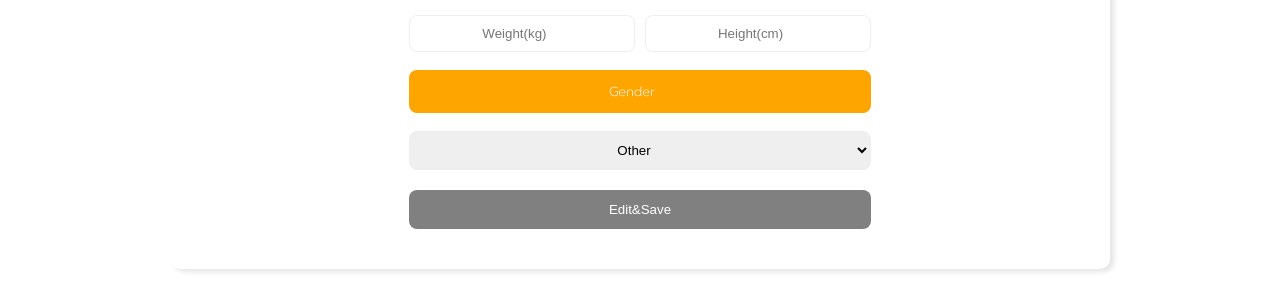
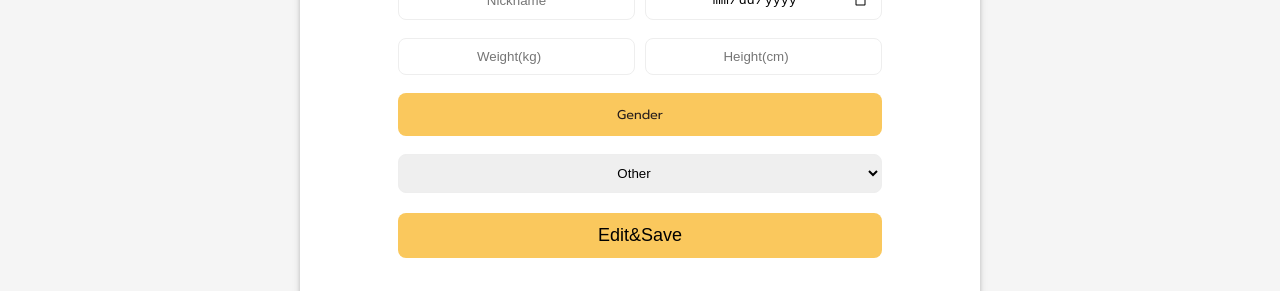
Before and after one commit to pakajji/Fit-Club, a React (Create React App) app: page /profile in a window 1280 px wide. Shown: the part 661-952 px from the top of the page. Built offline with nearby package versions, Linux system fonts and the light colour scheme; no server answers.

Commit message:
แก้ css

```diff
--- a/src/Components/ActivitiesForm/ActivitiesForm.css
+++ b/src/Components/ActivitiesForm/ActivitiesForm.css
@@ -2,16 +2,18 @@
     max-width: 900px;
     margin: 0 auto;
     padding: 100px 0;
+    font-size: 0.8rem;
 }
 
 .exercise_box {
-    max-width: 600px;
-    padding: 20px;
+    max-width: 560px;
+    padding: 36px 60px 52px;
     background-color: white;
     margin: 0 auto;
     margin-top: 50px;
     border-radius: 10px;
-    box-shadow: 4px 3px 5px rgba(1, 1, 1, 0.1);
+    box-shadow: 0px 3px 3px -2px rgb(0 0 0 / 20%),
+		0px 3px 4px 0px rgb(0 0 0 / 14%), 0px 1px 8px 0px rgb(0 0 0 / 12%);
 }
 
 .exercise_box h1 {
@@ -28,14 +30,16 @@
 .activity-from-form_container select {
     text-align: start;
     padding: 12px 12px;
-    border: 1px ridge;
+    border: none;
     border-radius: 8px;
+    background-color: #eff5e5;
 }
 
 .activity-from-form_container input[type="text"], .activity-from-form_container input[type="date"], .activity-from-form_container input[type="time"], .activity-from-form_container input[type="number"] {
     padding: 12px 12px;
-    border: 1px ridge;
+    border: none;
     border-radius: 8px;
+    background-color: #eff5e5;
 }
 
 .activity-from-form_container label, .activity-from-form_container label[type="text"], .activity-from-form_container label[type="date"], .activity-from-form_container label[type="label"], .activity-from-form_container label[type="number"]{
@@ -47,23 +51,21 @@
 .activity-from-button_container {
     display: flex;
     justify-content: center;
-    margin-top: 20px;
+    margin-top: 24px;
 }
 
 .activity-from-btn {
-    background-color: gray;
+    background-color: #b7e261;
     border: 2px transparent;
     border-radius: 8px;
     padding: 12px 200px;
-    color: white;
     transition: 0.3s;
     width: 100%;
+    font-size: large;
 }
 
 .activity-from-btn:hover {
-    background-color: var(--brown2)
-}
-
-.activity-from-btn:focus {
+    background-color: #9bce35;
+    border-radius: 24px;
     cursor: pointer;
 }
--- a/src/Components/ActivitiesForm/ActivitiesForm.js
+++ b/src/Components/ActivitiesForm/ActivitiesForm.js
@@ -26,7 +26,6 @@ function ActivitiesForm() {
   }else {
     id = location.state.id
   }
-  console.log("id in form", id)
 
   //Submit
   const submitActivity = (event) => {
@@ -72,7 +71,7 @@ function ActivitiesForm() {
   return (
     <div className="activity-from-container">
       <div className="exercise_box">
-        <h1>New Exercise Activity</h1>
+        <h1>Exercise Activity</h1>
         <form onSubmit={submitActivity}>
           <div className="activity-from-form_container">
             <label for="activity">Activity</label>
@@ -94,7 +93,7 @@ function ActivitiesForm() {
             <label for="title">Title</label>
             <input
               type="text"
-              placeholder={location.state.title !== "" ? location.state.title : "Required"}
+              placeholder={location.state === null ? "Required" : location.state.title}
               value={title}
               onChange={(event) => setTitle(event.target.value)}
               required
@@ -105,7 +104,7 @@ function ActivitiesForm() {
             <label for="description">Description</label>
             <input
               type="text"
-              placeholder={location.state.description !== "" ? location.state.description : "Required"}
+              placeholder={location.state === null ? "Required" : location.state.description }
               value={description}
               onChange={(event) => setDescription(event.target.value)}
               required
@@ -116,7 +115,7 @@ function ActivitiesForm() {
             <label for="date">Date</label>
             <input
               type="date"
-              placeholder={location.state.date !== "" ? location.state.date : "DD/MM/YY"}
+              placeholder={location.state === null ? "DD/MM/YY" : location.state.date}
               value={date}
               onChange={(event) => setDate(event.target.value)}
               required
@@ -127,7 +126,7 @@ function ActivitiesForm() {
             <label for="time">Time</label>
             <input
               type="time"
-              placeholder={location.state.time !== "" ? location.state.time : "DD/MM/YY"}
+              placeholder={location.state === null ? "DD/MM/YY" : location.state.time}
               required
               value={time}
               onChange={(event) => setTime(event.target.value)}
@@ -138,7 +137,7 @@ function ActivitiesForm() {
             <label for="numberset">Number of sets</label>
             <input
               type="number"
-              placeholder={location.state.numberset !== "" ? location.state.numberset : "Optional"}
+              placeholder={location.state === null ? "Optional" : location.state.numberset}
               value={numberset}
               onChange={(event) => setNumberset(event.target.value)}
             />
@@ -148,7 +147,7 @@ function ActivitiesForm() {
             <label for="distance">Distance</label>
             <input
               type="number"
-              placeholder={location.state.distance !== "" ? location.state.distance : "Optional (meter)"}
+              placeholder={location.state === null ? "Optional (meter)" : location.state.distance}
               value={distance}
               onChange={(event) => setDistance(event.target.value)}
             />
@@ -158,7 +157,7 @@ function ActivitiesForm() {
             <label for="caloriesburned">Calories Burned</label>
             <input
               type="number"
-              placeholder={location.state.calburned !== "" ? location.state.calburned : "Required (cal)"}
+              placeholder={location.state === null ? "Required (cal)" : location.state.calburned}
               required
               value={calburned}
               onChange={(event) => setCalburned(event.target.value)}
@@ -168,7 +167,7 @@ function ActivitiesForm() {
           <div className="activity-from-form_container">
             <label for="time">The Duration of Your Exercise</label>
             <input
-              placeholder={location.state.duration !== "" ? location.state.duration : "Required (minute)"}
+              placeholder={location.state === null ? "Required (minute)" : location.state.duration}
               required
               type="number"
               value={duration}
@@ -180,7 +179,7 @@ function ActivitiesForm() {
             <label for="heartrate">Heart Rate</label>
             <input
               type="text"
-              placeholder={location.state.heartrate !== "" ? location.state.heartrate : "Optional"}
+              placeholder={location.state === null ? "Optional" : location.state.heartrate}
               value={heartrate}
               onChange={(event) => setHeartrate(event.target.value)}
             />
--- a/src/Components/App/App.css
+++ b/src/Components/App/App.css
@@ -6,7 +6,7 @@
     font-size: 62.5%;
     scroll-behavior: smooth scroll;
     color: var(--brown1);
-    background-color: white;
+    background-color: #f5f5f5;
 }
 
 :root {
--- a/src/Components/PersonalProfile/PersonalProfile.css
+++ b/src/Components/PersonalProfile/PersonalProfile.css
@@ -3,13 +3,14 @@
     flex-direction: column;
     max-width: 400px;
     align-items: center;
+    font-size: 0.8rem;
+
 }
 
 .personal-container {
     display: flex;
     max-width: 1200px;
     margin: 0 auto;
-    background-color: white;
     padding: 100px 0;
 }
 /*
@@ -24,15 +25,16 @@
 
 .personalinfo_box {
     max-width: 1200px;
-    width: 900px;
-    padding: 20px 20px 40px;
+    width: 640px;
+    padding: 30px 20px 70px;
     display: flex;
     justify-content: center;
     background-color: white;
     margin: 0 auto;
     margin-top: 50px;
     border-radius: 10px;
-    box-shadow: 4px 3px 5px rgba(1, 1, 1, 0.1);
+    box-shadow: 0px 3px 3px -2px rgb(0 0 0 / 20%),
+		0px 3px 4px 0px rgb(0 0 0 / 14%), 0px 1px 8px 0px rgb(0 0 0 / 12%);
 }
 
 .personalinfo_box h1, h2, h3 {
@@ -60,17 +62,11 @@
 
 .personal-gender_container label {
     display: flex;
-    border: 0px ridge;
+    justify-content: center;
     border-radius: 8px;
-    text-align: center;
-    gap: 10px;
     margin-top: 18px;
     padding: 12px 200px;
-    font-family: 'Prompt', sans-serif;
-    font-size: small;
-    font-weight: lighter;
-    color: white;
-    background-color: orange;
+    background-color: #fac85d;
 }
 
 .personal-form_container input[type="text"],
@@ -97,13 +93,19 @@
 }
 
 .profile-from-btn {
-    background-color: gray;
+    background-color: #fac85d;
     border: 2px transparent;
     border-radius: 8px;
     padding: 12px 200px;
-    color: white;
     transition: 0.3s;
     width: 100%;
+    font-size: large;
+}
+
+.profile-from-btn:hover {
+    background-color: #e4ab31;
+    border-radius: 24px;
+    cursor: pointer;
 }
 
 .profilepic {
```
